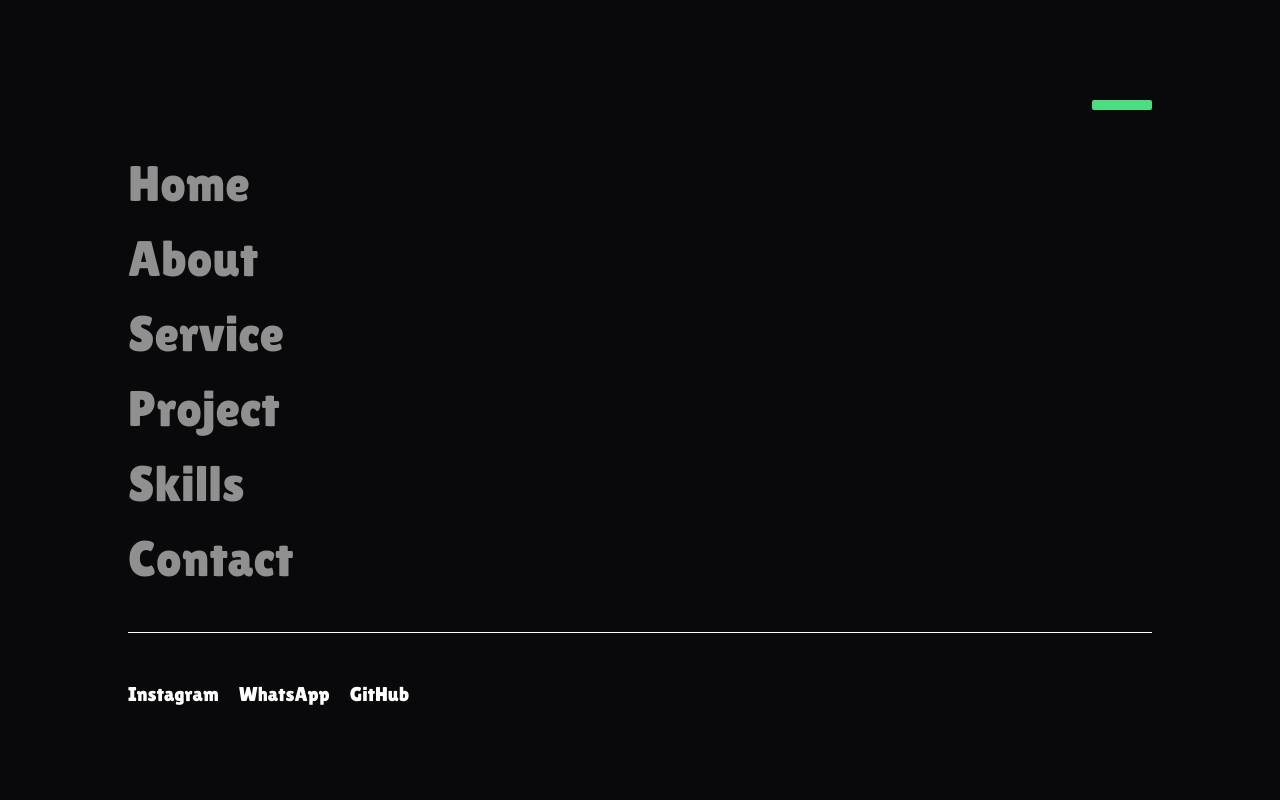
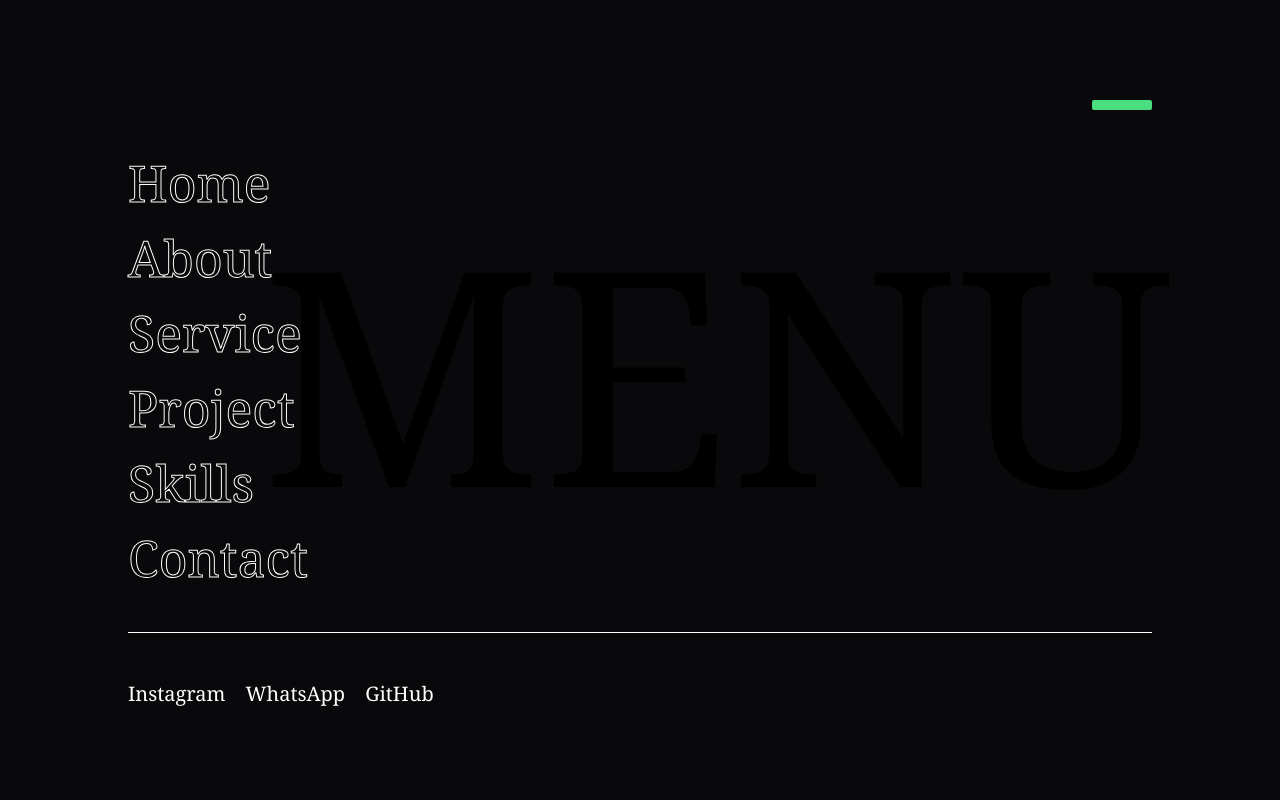
Before and after one commit to yz-salas/ysalas, a React (Vite) app: page / in a window 1280 px wide. Both pictures are taken after a click on the button "Menu". Shown: the top 800 px of the page. Built offline with nearby package versions, Linux system fonts and the light colour scheme; the HTML template or start-up script is replaced by a standard one.

Commit message:
cambios de fonso, colores, tipografias, y menus

```diff
--- a/index.html
+++ b/index.html
@@ -13,16 +13,9 @@
   <link href="https://fonts.googleapis.com/css2?family=Lilita+One&display=swap" rel="stylesheet">
   <meta name="viewport" content="width=device-width, initial-scale=1.0" />
   <title>Zadiel Salas</title>
-  <style>
-    #your_css_selector_here {
-      background-color: hsla(53, 0%, 9%, 1);
-      background-image: radial-gradient(circle at 40% 20%, hsla(81, 0%, 9%, 1) 0%, transparent 50%), radial-gradient(circle at 80% 0%, hsla(53, 0%, 16%, 1) 0%, transparent 50%), radial-gradient(circle at 0% 50%, hsla(173, 0%, 9%, 1) 0%, transparent 50%), radial-gradient(circle at 80% 50%, hsla(33, 0%, 0%, 1) 0%, transparent 50%), radial-gradient(circle at 0% 100%, hsla(53, 0%, 14%, 1) 0%, transparent 50%), radial-gradient(circle at 80% 100%, hsla(294, 0%, 0%, 1) 0%, transparent 50%), radial-gradient(circle at 0% 0%, hsla(53, 0%, 18%, 1) 0%, transparent 50%);
-      background-blend-mode: normal, normal, normal, normal, normal, normal, normal;
-    }
-  </style>
 </head>
 
-<body id="your_css_selector_here">
+<body class="bg-zinc-950">
   <div id="root"></div>
   <script type="module" src="/src/main.jsx"></script>
 </body>
--- a/src/components/layout/Navbar.jsx
+++ b/src/components/layout/Navbar.jsx
@@ -38,9 +38,7 @@
 
 				<hr className="h-[50px] w-[1px] bg-white transition-all duration-300 ease-in-out" />
 
-				<div className="text-white/55 text-[23px] font-lilita transition-all duration-300 ease-in-out group-hover:tracking-[6px] group-hover:text-white">
-					Menu
-				</div>
+				<div className="text-[23px] font-serif transition-all duration-300 ease-in-out group-hover:tracking-[6px] text-white">Menu</div>
 			</button>
 
 			{/* Sidebar */}
@@ -52,18 +50,19 @@
 				<div className="px-10 py-[100px] lg:px-[8rem] flex flex-col w-full h-full gap-10 lg:gap-0 ">
 					{/* Sidebar Content */}
 					<div className="w-full lg:w-[100%]">
-						<nav className="flex flex-col space-y-4 h-full w-full justify-center gap-5 font-lilita">
+						<nav className="flex flex-col space-y-4 h-full w-full justify-center gap-5 font-serif">
 							<div className="w-full h-[10px] flex items-center justify-end">
 								<button onClick={() => setIsSidebarOpen(false)} className="flex flex-col items-center justify-center space-y-1 group gap-5">
 									{/* Línea superior */}
 									<span className="w-[60px] h-[10px] rounded-sm bg-green-400 transition-all group-hover:w-[80px]"></span>
 								</button>
 							</div>
+							<div className="flex min-h-[50vh]">
 								<div className="flex flex-col">
 									<a
 										href="#home"
 										onClick={handleLinkClick} // Use the handleLinkClick with delay
-									className="text-white/55 text-[35px] hover:text-green-400 font-bolddec font-thin md:text-[60px] lg:text-[50px] w-full lg:w-[20%] transition-colors duration-300 flex items-center"
+										className=" outline-text-white-1 text-[35px] hover:text-white font-bolddec font-serif md:text-[60px] lg:text-[50px] w-full lg:w-[20%] transition-colors duration-300 flex items-center"
 									>
 										Home
 									</a>
@@ -71,7 +70,7 @@
 									<a
 										href="#about"
 										onClick={handleLinkClick} // Use the handleLinkClick with delay
-									className="text-white/55 font-bolddec font-thin text-[35px] md:text-[60px] lg:text-[50px] w-full lg:w-[20%] hover:text-green-400 transition-colors duration-300"
+										className=" outline-text-white-1 text-[35px] hover:text-white font-bolddec font-serif md:text-[60px] lg:text-[50px] w-full lg:w-[20%] transition-colors duration-300 flex items-center"
 									>
 										About
 									</a>
@@ -79,7 +78,7 @@
 									<a
 										href="#service"
 										onClick={handleLinkClick} // Use the handleLinkClick with delay
-									className="text-white/55 font-bolddec font-thin text-[35px] md:text-[60px] lg:text-[50px] w-full lg:w-[20%] hover:text-green-400 transition-colors duration-300"
+										className=" outline-text-white-1 text-[35px] hover:text-white font-bolddec font-serif md:text-[60px] lg:text-[50px] w-full lg:w-[20%] transition-colors duration-300 flex items-center"
 									>
 										Service
 									</a>
@@ -87,7 +86,7 @@
 									<a
 										href="#project"
 										onClick={handleLinkClick} // Use the handleLinkClick with delay
-									className="text-white/55 font-bolddec font-thin text-[35px] md:text-[60px] lg:text-[50px] w-full lg:w-[20%] hover:text-green-400 transition-colors duration-300"
+										className=" outline-text-white-1 text-[35px] hover:text-white font-bolddec font-serif md:text-[60px] lg:text-[50px] w-full lg:w-[20%] transition-colors duration-300 flex items-center"
 									>
 										Project
 									</a>
@@ -95,17 +94,21 @@
 									<a
 										href="#skills"
 										onClick={handleLinkClick} // Use the handleLinkClick with delay
-									className="text-white/55 font-bolddec font-thin text-[35px] md:text-[60px] lg:text-[50px] w-full lg:w-[20%] hover:text-green-400 transition-colors duration-300"
+										className=" outline-text-white-1 text-[35px] hover:text-white font-bolddec font-serif md:text-[60px] lg:text-[50px] w-full lg:w-[20%] transition-colors duration-300 flex items-center"
 									>
 										Skills
 									</a>
 									<a
 										href="#contact"
 										onClick={handleLinkClick} // Use the handleLinkClick with delay
-									className="text-white/55 font-bolddec font-thin text-[35px] md:text-[60px] lg:text-[50px] w-full lg:w-[20%] hover:text-green-400 transition-colors duration-300"
+										className=" outline-text-white-1 text-[35px] hover:text-white font-bolddec font-serif md:text-[60px] lg:text-[50px] w-full lg:w-[20%] transition-colors duration-300 flex items-center"
 									>
 										Contact
 									</a>
+								</div>
+								<div className="lg:w-[80%] h-full flex justify-center items-center">
+									<h1 className={`text-[0px] lg:text-[300px] ${isSidebarOpen ? 'block' : 'hidden'}`}>MENU</h1>
+								</div>
 							</div>
 							<hr className="w-full h-[1px] border-0 bg-white" />
 							<div className="w-full min-h-[50px] flex items-center justify-between">
--- a/src/components/layout/home/Footer.jsx
+++ b/src/components/layout/home/Footer.jsx
@@ -4,7 +4,7 @@
 const Footer = () => {
 	return (
 		<section className="min-h-[90vh] flex justify-center items-center px-4">
-			<footer id="contact" className="bg-white/10 rounded-lg font-lilita h-[70vh] p-8">
+			<footer id="contact" className="bg-white/10 rounded-lg font-lilita min-h-[70vh] p-8">
 				<div className="grid grid-cols-1 lg:grid-cols-2 gap-8">
 					{/* Information */}
 					<div className="grid grid-cols-1 lg:grid-cols-2 gap-8">
--- a/src/components/layout/home/Header.jsx
+++ b/src/components/layout/home/Header.jsx
@@ -31,18 +31,22 @@
 		<header
 			ref={headerRef}
 			id="home"
-			className={`lg:px-[10rem] lg:mb-[250px] font-lilita w-full space-y-6 h-[100vh] flex flex-col justify-center items-center transition-all duration-500 ease-in-out ${
+			className={`lg:px-[10rem] lg:mb-[250px] font-serif w-full space-y-6 h-[100vh] flex flex-col justify-center items-center transition-all duration-500 ease-in-out ${
 				isVisible ? 'opacity-100 translate-y-0' : 'opacity-0 translate-y-10'
 			}`}
 		>
 			<div className="flex flex-col items-center text-center">
-				<h1 className="text-green-400 text-[60px] md:text-[100px] lg:text-[120px] font-400">Zadiel Salas</h1>
+				<h1 className=" text-[60px] md:text-[100px] lg:text-[120px] font-400 text-white">
+					Zadiel <span className="outline-text-white-2">Salas</span>{' '}
+				</h1>
 				<hr className="w-[100px]" />
 			</div>
 
 			<div className="text-center md:text-start">
-				<p className="text-white text-[5vw] sm:text-[30px] md:text-[40px] lg:text-[50px]">
-					Front <span className="text-green-400"> - </span> End Developer
+				<p className="text-[5vw] sm:text-[30px] md:text-[40px] lg:text-[50px]">
+					<span className='outline-text-white-1'>Front</span>
+					<span className="outline-text-white-1 text-transparent"> - </span>
+					<span className="text-white">End Developer</span>
 				</p>
 			</div>
 
--- a/src/components/layout/home/areas/Project.jsx
+++ b/src/components/layout/home/areas/Project.jsx
@@ -73,7 +73,7 @@
 	}, []);
 
 	return (
-		<section id="project" className="w-full flex min-h-screen font-lilita flex-col">
+		<section id="project" className="w-full flex min-h-screen font-serif flex-col">
 			{/* Contenedor principal */}
 			<div className="flex flex-col lg:flex-row">
 				{/* Contenedor izquierdo */}
@@ -83,7 +83,7 @@
 						isVisibleLeft ? 'opacity-100 translate-x-0' : 'opacity-0 -translate-x-20'
 					}`}
 				>
-					<h1 className="text-[50px] lg:text-[70px] sticky top-36 text-green-400">
+					<h1  className="outline-text-white-1 text-[50px] lg:text-[70px] sticky top-36 text-green-400">
 						Project
 						<hr className="w-[100px]" />
 					</h1>
@@ -123,7 +123,7 @@
 										key={project.id}
 										to={project.url}
 										target="blanck"
-										className="p-5 hover:bg-white/15 hover:bg-zinc-900 text-white min-h-[250px] space-y-5 rounded-sm flex transition duration-300 flex-col border-white border-[1px]"
+										className="p-5 hover:bg-white/15 hover:bg-zinc-900 text-white min-h-[250px] space-y-5 flex transition duration-300 flex-col border-white border-[1px]"
 									>
 										<div className="flex flex-col space-y-5">
 											<div className="text-green-400 text-[30px] w-full h-[15%] flex items-center">{project.number}</div>
--- a/src/components/layout/home/areas/Service.jsx
+++ b/src/components/layout/home/areas/Service.jsx
@@ -32,7 +32,7 @@
 	}, []);
 
 	return (
-		<section id="service" className="w-full flex flex-row lg:flex-col min-h-screen font-lilita">
+		<section id="service" className="w-full flex flex-row lg:flex-col min-h-screen font-serif">
 			{/* Contenedor principal */}
 			<div className="flex flex-col lg:flex-row">
 				{/* Contenedor izquierdo */}
@@ -42,7 +42,7 @@
 						isVisibleLeft ? 'opacity-100 translate-x-0' : 'opacity-0 -translate-x-20'
 					}`}
 				>
-					<h1 className="text-[50px] lg:text-[70px] sticky top-36 text-green-400">
+					<h1  className="outline-text-white-1 text-[50px] lg:text-[70px] sticky top-36 text-green-400">
 						Service
 						<hr className="w-[100px]" />
 					</h1>
--- a/src/components/ui-ux/buttoms/ButtomP.jsx
+++ b/src/components/ui-ux/buttoms/ButtomP.jsx
@@ -7,12 +7,12 @@
 			<a
 				href={url}
 				onClick={onClick} // Passing onClick here to close the sidebar with a delay
-				className="group relative inline-block text-center px-20 py-3 text-lg border-[3px] text-white border-white rounded-lg cursor-pointer overflow-hidden transition-all duration-200 ease-in hover:text-black hover:border-green-400 z-[1]"
+				className="group relative inline-block text-center px-20 py-3 text-lg border-[3px] text-white border-white cursor-pointer overflow-hidden transition-all duration-200 ease-in hover:text-black z-[1]"
 			>
 				{/* First circle overlay */}
-				<span className="absolute left-1/2 -translate-x-1/2 scale-x-125 scale-y-100 top-full w-[140%] h-[180%] bg-black/5 rounded-full block transition-all duration-500 ease-[cubic-bezier(0.55,0,0.1,1)] delay-100 -z-[1] group-hover:top-[-35%] group-hover:bg-[#39bda7] group-hover:scale-x-80 group-hover:scale-y-130"></span>
+				<span className="absolute left-1/2 -translate-x-1/2 scale-x-125 scale-y-100 top-full w-[140%] h-[180%] bg-black/5 rounded-full block transition-all duration-500 ease-[cubic-bezier(0.55,0,0.1,1)] delay-100 -z-[1] group-hover:top-[-35%] group-hover:bg-white group-hover:scale-x-80 group-hover:scale-y-130"></span>
 				{/* Second circle overlay */}
-				<span className="absolute left-[55%] -translate-x-1/2 scale-x-145 scale-y-100 top-[180%] w-[160%] h-[190%] bg-green-400 rounded-full block transition-all duration-500 ease-[cubic-bezier(0.55,0,0.1,1)] delay-100 -z-[1] group-hover:top-[-45%] group-hover:scale-x-80 group-hover:scale-y-130"></span>
+				<span className="absolute left-[55%] -translate-x-1/2 scale-x-145 scale-y-100 top-[180%] w-[160%] h-[190%] bg-white rounded-full block transition-all duration-500 ease-[cubic-bezier(0.55,0,0.1,1)] delay-100 -z-[1] group-hover:top-[-45%] group-hover:scale-x-80 group-hover:scale-y-130"></span>
 				{title}
 			</a>
 		</>
--- a/tailwind.config.js
+++ b/tailwind.config.js
@@ -4,12 +4,13 @@
 	theme: {
 		extend: {
 			container: {
-				center: true, // Centra el contenedor automáticamente
-				padding: '8rem', // Espaciado interno para todos los lados
+				center: true,
+				padding: '8rem',
 			},
 			fontFamily: {
 				exo2: ['"Exo 2"', 'serif'],
-				lilita: ['"Lilita One"', 'serif'], // Agregando Lilita One
+				lilita: ['"Lilita One"', 'serif'],
+				bebas: ['"Bebas Neue"', 'sans-serif'],
 			},
 			fontWeight: {
 				100: 100,
@@ -25,45 +26,23 @@
 		},
 	},
 	plugins: [
-		function ({ addComponents }) {
-			addComponents({
-				'.exo-2': {
-					fontFamily: '"Exo 2", serif',
-					fontOpticalSizing: 'auto',
-					fontStyle: 'normal',
+		function ({ addUtilities }) {
+			addUtilities({
+				'.outline-text-white-2': {
+					'-webkit-text-stroke': '2px white', // Contorno blanco
+					color: 'transparent', // Hace que el texto sea hueco
 				},
-				'.lilita-one': {
-					fontFamily: '"Lilita One", serif', // Agregando clase para Lilita One
-					fontWeight: '400',
-					fontStyle: 'normal',
+				'.outline-text-white-1': {
+					'-webkit-text-stroke': '1px white', // Contorno blanco
+					color: 'transparent', // Hace que el texto sea hueco
 				},
-				// Clases personalizadas para los pesos de la fuente
-				'.exo-2-100': {
-					fontWeight: '100',
+				'.outline-text-black-2': {
+					'-webkit-text-stroke': '2px black', // Contorno blanco
+					color: 'transparent', // Hace que el texto sea hueco
 				},
-				'.exo-2-200': {
-					fontWeight: '200',
-				},
-				'.exo-2-300': {
-					fontWeight: '300',
-				},
-				'.exo-2-400': {
-					fontWeight: '400',
-				},
-				'.exo-2-500': {
-					fontWeight: '500',
-				},
-				'.exo-2-600': {
-					fontWeight: '600',
-				},
-				'.exo-2-700': {
-					fontWeight: '700',
-				},
-				'.exo-2-800': {
-					fontWeight: '800',
-				},
-				'.exo-2-900': {
-					fontWeight: '900',
+				'.outline-text-black-1': {
+					'-webkit-text-stroke': '1px black', // Contorno blanco
+					color: 'transparent', // Hace que el texto sea hueco
 				},
 			});
 		},
```
Also changed, not shown: src/components/layout/home/areas/About.jsx (+4 -4 lines), src/components/layout/home/areas/Skills.jsx (+8 -10 lines), 4 other files (tests, documents, lock files or other folders). Lines whose indentation alone changed are shown as unchanged.
